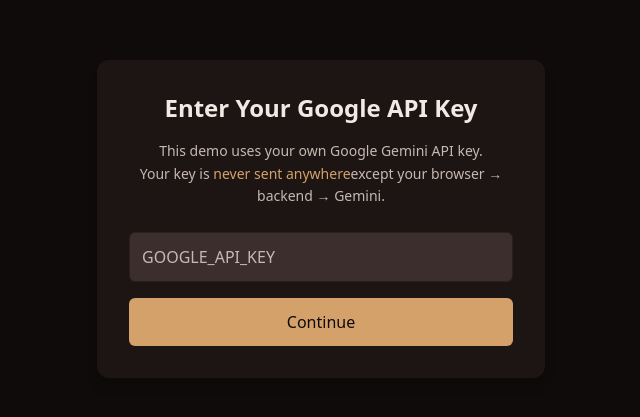
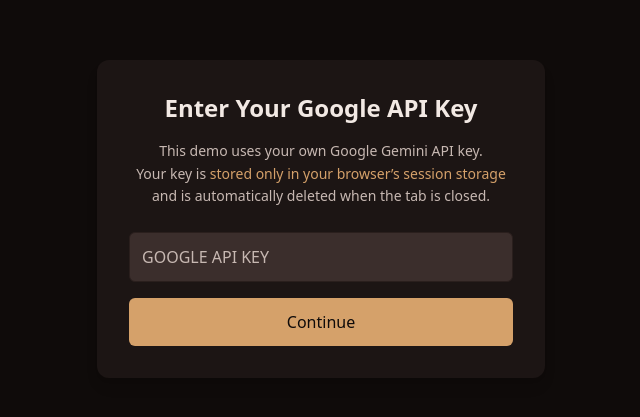
Before and after one commit to rishabhlingam/double-espresso-agent, a React (Vite) app in the folder frontend/: page / in a window 1280 px wide. Shown: the part 181-598 px from the top of the page, without its empty margins (319-959 px from the left). Built offline with nearby package versions, Linux system fonts and the light colour scheme; no server answers.

Commit message:
change: used sessionstorage for key

```diff
--- a/frontend/src/App.jsx
+++ b/frontend/src/App.jsx
@@ -33,7 +33,7 @@
 
   // Load API key on startup
   useEffect(() => {
-    const stored = localStorage.getItem("google_api_key");
+    const stored = sessionStorage.getItem("google_api_key");
     if (stored) setApiKey(stored);
   }, []);
 
--- a/frontend/src/api/chats.js
+++ b/frontend/src/api/chats.js
@@ -2,7 +2,7 @@
 
 // Helper to get user-provided API key from browser storage
 function getApiKey() {
-  return localStorage.getItem("google_api_key") || "";
+  return sessionStorage.getItem("google_api_key") || "";
 }
 
 // Axios instance
--- a/frontend/src/components/ChatListSidebar.jsx
+++ b/frontend/src/components/ChatListSidebar.jsx
@@ -11,8 +11,8 @@
   // ---- END SESSION (clear API key + chats) ----
   const endSession = () => {
     if (window.confirm("End session and clear your API key?")) {
-      localStorage.removeItem("google_api_key");
-      localStorage.removeItem("activeChatId"); // optional
+      sessionStorage.removeItem("google_api_key");
+      sessionStorage.removeItem("activeChatId"); // optional
       window.location.reload();
     }
   };
--- a/frontend/src/components/EnterApiKey.jsx
+++ b/frontend/src/components/EnterApiKey.jsx
@@ -13,8 +13,8 @@
       return;
     }
 
-    // Save to localStorage
-    localStorage.setItem("google_api_key", trimmed);
+    // Save to sessionStorage
+    sessionStorage.setItem("google_api_key", trimmed);
 
     // Clear error and notify App.jsx
     setError("");
@@ -30,10 +30,10 @@
         </h1>
 
         <p className="text-latte text-sm mb-6 text-center leading-relaxed">
-          This demo uses your own Google Gemini API key.
-          <br />
-          Your key is <span className="text-caramel">never sent anywhere</span>
-          except your browser → backend → Gemini.
+            This demo uses your own Google Gemini API key.
+            <br />
+            Your key is <span className="text-caramel">stored only in your browser’s session storage </span>
+            and is automatically deleted when the tab is closed.
         </p>
 
         <form onSubmit={handleSubmit} className="space-y-4">
@@ -41,7 +41,7 @@
             type="password"
             className="w-full p-3 rounded-md bg-foam text-espresso placeholder-latte
                        border border-mocha focus:ring-2 focus:ring-caramel outline-none"
-            placeholder="GOOGLE_API_KEY"
+            placeholder="GOOGLE API KEY"
             value={key}
             onChange={(e) => setKey(e.target.value)}
           />
```
